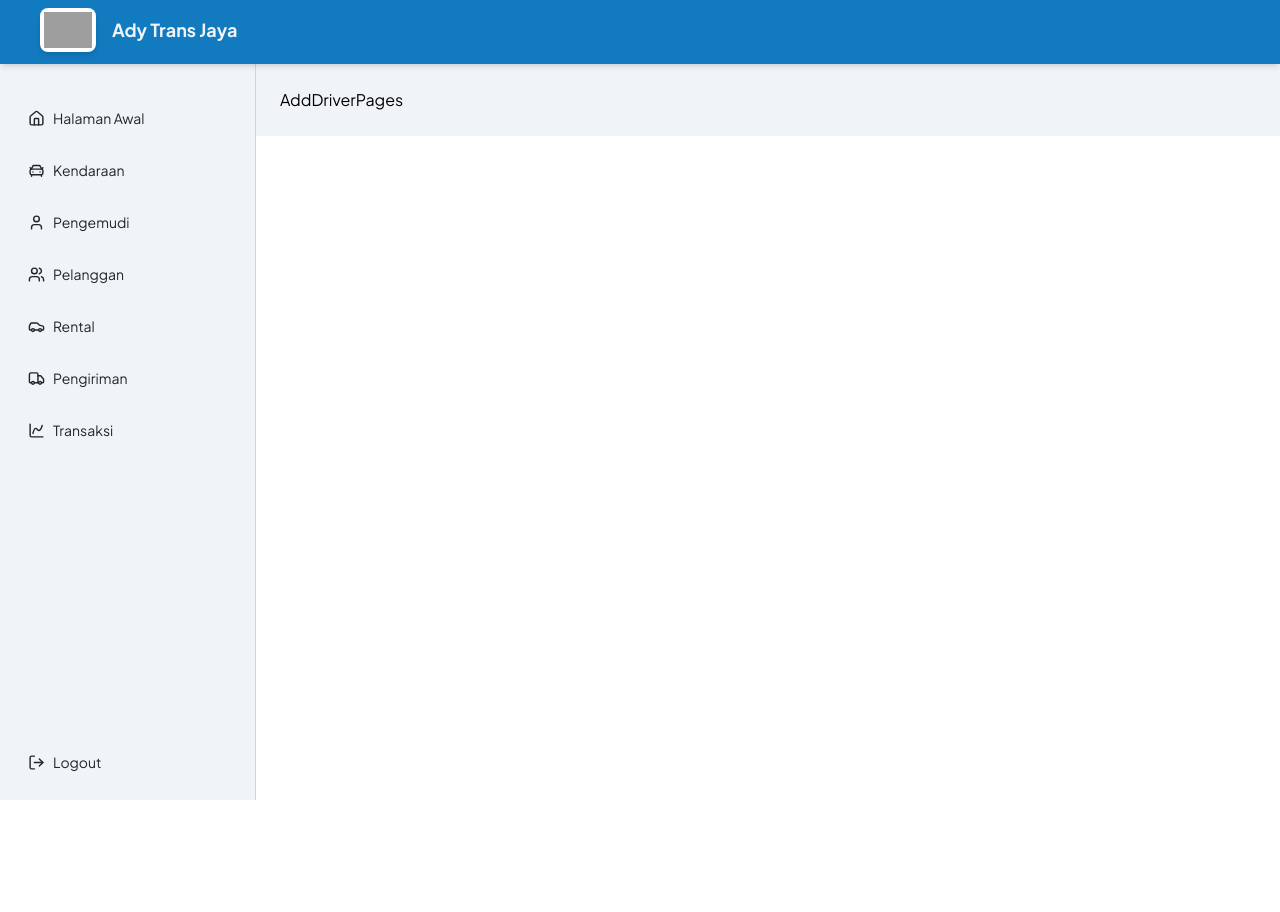
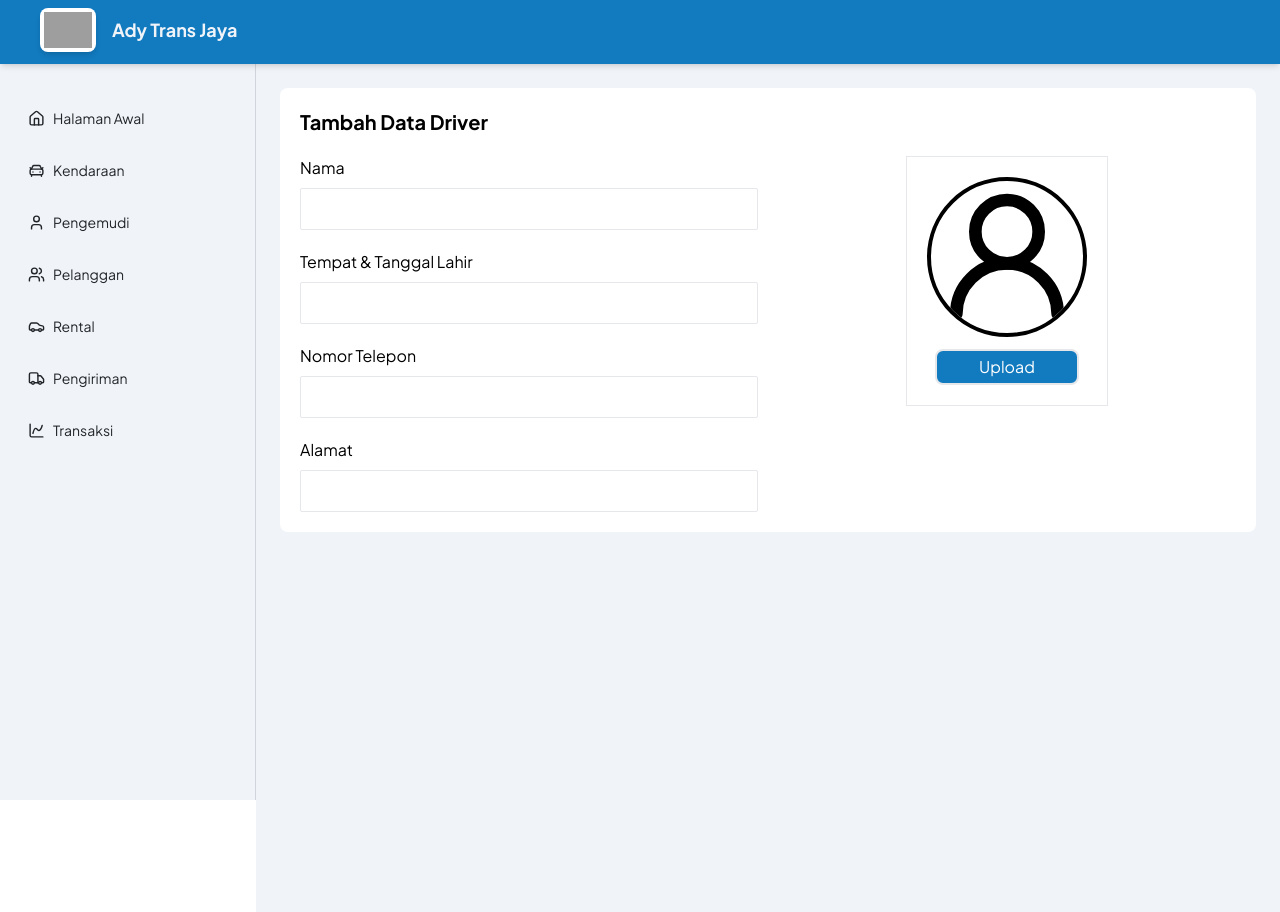
Before and after one commit to Muhless/ady-trans-jaya-react, a React (Vite) app: page /manage/driver/add in a window 1280 px wide. Before the commit the page ends 800 px from the top, so only its background shows below. Built offline with nearby package versions, Linux system fonts and the light colour scheme; grey boxes are pictures that could not be loaded.

Commit message:
update add driver pages

```diff
--- a/src/components/Sidebar.jsx
+++ b/src/components/Sidebar.jsx
@@ -46,12 +46,12 @@ const Sidebar = () => {
         ))}
       </nav>
 
-      <div className="p-4">
+      {/* <div className="p-4">
         <button className="w-full p-3 rounded hover:bg-red-600 hover:text-white flex items-center space-x-2">
           <LogOut size={17} />
           <span className="text-sm">Logout</span>
         </button>
-      </div>
+      </div> */}
     </div>
   );
 };
--- a/src/layouts.jsx
+++ b/src/layouts.jsx
@@ -9,7 +9,7 @@ const Layout = () => {
       <Navbar />
       <div className="flex">
         <Sidebar />
-        <main className="flex-1 p-6 bg-background overflow-auto ml-64">
+        <main className="flex-1 p-6 bg-background h-full ml-64">
           <Outlet /> {/* Menampilkan halaman sesuai rute */}
         </main>
       </div>
--- a/src/pages/Admin/Manages/Car.jsx
+++ b/src/pages/Admin/Manages/Car.jsx
@@ -1,6 +1,6 @@
 import React from "react";
 import { Helmet } from "react-helmet-async";
-import CarCard from "../../../components/CarCard";
+import CarCard from "../../../components/Card/CarCard";
 
 function CarPages() {
   return (
@@ -12,9 +12,8 @@ function CarPages() {
           content="Ini adalah halaman kelola data mobil"
         />
       </Helmet>
-      <div className="container mx-auto grid grid-rows-3 h-full">
+      <div className="container mx-auto">
         <div className="grid grid-cols-3 bg-fifth rounded-lg row-span-2 p-10 bg-primary">
-          {/*  */}
           <div className="col-span-1 items-center text-center h-auto">
             <h1 className="text-5xl font-bold text-white">#Honda Brio</h1>
             <div className="flex flex-col w-1/2 bg-white mt-4 text-center rounded-lg mx-auto">
@@ -22,7 +21,6 @@ function CarPages() {
               <p>Plat Nomor</p>
             </div>
           </div>
-          {/*  */}
           <div className="col-span-2 flex justify-center items-center">
             <img
               src="/assets/images/cars/brio.png"
@@ -31,8 +29,7 @@ function CarPages() {
             />
           </div>
         </div>
-        <div className="flex flex-row gap-3 overflow-x-auto w-full">
-          <div className="flex flex-nowrap gap-3">
+        <div className="grid grid-cols-5">
           <CarCard />
           <CarCard />
           <CarCard />
@@ -40,7 +37,6 @@ function CarPages() {
           <CarCard />
           <CarCard />
           <CarCard />
-          </div>
         </div>
       </div>
     </>
--- a/src/pages/Admin/Manages/Driver/AddDriver.jsx
+++ b/src/pages/Admin/Manages/Driver/AddDriver.jsx
@@ -1,9 +1,68 @@
-import React from 'react'
+import { User2Icon, UserCircle } from "lucide-react";
+import React from "react";
+import { Helmet } from "react-helmet-async";
 
 function AddDriverPages() {
   return (
-    <div>AddDriverPages</div>
-  )
+    <>
+      <Helmet>
+        <title>Tambah Data Driver</title>
+      </Helmet>
+      <div className="w-full h-screen">
+        <div className="bg-card rounded-lg p-5">
+          <h1 className="font-bold text-xl">Tambah Data Driver</h1>
+          <div className="grid grid-cols-2 gap-5">
+            <div>
+              <div className="flex flex-col gap-2 mt-5 col-span-1">
+                <h1>Nama</h1>
+                <input
+                  type="text"
+                  id="nama"
+                  placeholder=""
+                  className="border text-gray-500 p-2 rounded-sm focus:outline-none focus:ring-2 focus:ring-blue-400"
+                />
+              </div>
+              <div className="flex flex-col gap-2 mt-5 col-span-1">
+                <h1>Tempat & Tanggal Lahir</h1>
+                <input
+                  type="text"
+                  id="ttl"
+                  placeholder=""
+                  className="border text-gray-500 p-2 rounded-sm focus:outline-none focus:ring-2 focus:ring-blue-400"
+                />
+              </div>
+              <div className="flex flex-col gap-2 mt-5 col-span-1">
+                <h1>Nomor Telepon</h1>
+                <input
+                  type="number"
+                  id="nomor telepon"
+                  placeholder=""
+                  className="border text-gray-500 p-2 rounded-sm focus:outline-none focus:ring-2 focus:ring-blue-400"
+                />
+              </div>
+              <div className="flex flex-col gap-2 mt-5 col-span-1">
+                <h1>Alamat</h1>
+                <input
+                  type="text"
+                  id="alamat"
+                  placeholder=""
+                  className="border text-gray-500 p-2 rounded-sm focus:outline-none focus:ring-2 focus:ring-blue-400"
+                />
+              </div>
+            </div>
+            <div className="flex flex-col gap-2 mt-5 col-span-1 items-center">
+              <div className="flex flex-col items-center border p-5 gap-3">
+                <User2Icon className="size-40 border-4 border-black rounded-full" />
+                <button className="border-2 p-1 text-card rounded-lg w-36 bg-primary hover:bg-hover">
+                  Upload
+                </button>
+              </div>
+            </div>
+          </div>
+        </div>
+      </div>
+    </>
+  );
 }
 
-export default AddDriverPages
+export default AddDriverPages;
--- a/src/pages/Admin/Manages/Driver/Driver.jsx
+++ b/src/pages/Admin/Manages/Driver/Driver.jsx
@@ -1,8 +1,8 @@
 import React from "react";
 import { Helmet } from "react-helmet-async";
-import ProfileCard from "../../../../components/ProfileCard";
 import { Link, useNavigate } from "react-router-dom";
-import AddDriverCard from "../../../../components/AddDriverCard";
+import ProfileCard from "../../../../components/Card/ProfileCard";
+import AddDriverCard from "../../../../components/Card/AddDriverCard";
 
 function DriverPages() {
   const navigate = useNavigate();
@@ -21,7 +21,7 @@ function DriverPages() {
       </Helmet>
       <div className="flex-1 ">
         <div className="grid grid-cols-3 gap-5">
-          <Link to={'/manage/driver/add'} >
+          <Link to={"/manage/driver/add"}>
             <AddDriverCard />
           </Link>
           {[1, 2, 3, 4, 5, 6, 7, 8, 9, 10].map((id) => (
--- a/src/pages/Admin/Services/Delivery.jsx
+++ b/src/pages/Admin/Services/Delivery.jsx
@@ -75,7 +75,7 @@ function DeliveryPages() {
               </span>
               <input
                 type="text"
-                className="pl-10 bg-primary text-gray-500 text-sm py-2 px-5 border rounded-xl focus:outline-none focus:ring-2 focus:ring-blue-500"
+                className="pl-10 bg-card text-gray-500 text-sm py-2 px-5 border rounded-xl focus:outline-none focus:ring-2 focus:ring-blue-500"
                 placeholder="cari data..."
               />
             </div>
```
Also changed, not shown: src/components/Card/AddDriverCard.jsx (renamed from src/components/AddDriverCard.jsx), src/components/Card/CarCard.jsx (renamed from src/components/CarCard.jsx), src/components/Card/ProfileCard.jsx (renamed from src/components/ProfileCard.jsx).
